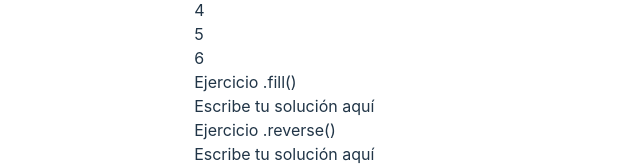
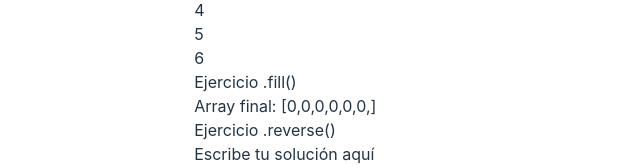
Before and after one commit to FSDSTR1023/react-javascript-exercices, a React (Vite) app: page / in a window 1280 px wide. Shown: the part 719-887 px from the top of the page, without its empty margins (312-952 px from the left). Built offline with nearby package versions, Linux system fonts and the light colour scheme.

Commit message:
Método fill

```diff
--- a/src/components/MetodoFill.jsx
+++ b/src/components/MetodoFill.jsx
@@ -9,7 +9,7 @@ export const MetodoFill = () => {
 
   return (
     <>
-      Escribe tu solución aquí
+      Array final: [{numeros.fill(0).map((number)=> number+',')}]
     </>
   );
 };
```
